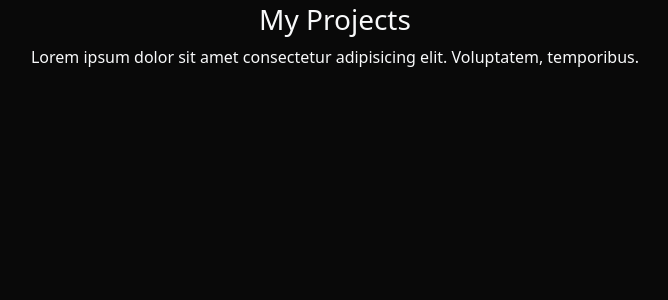
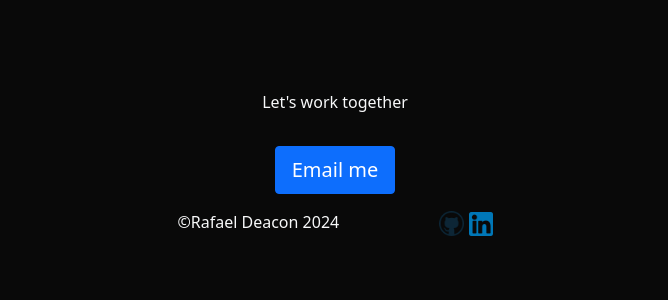
Before and after one commit to Rafa2626/django-porfolio-simple, a Django app: page / in a window 1280 px wide. Shown: the part 560-860 px from the top of the page, without its empty margins (305-973 px from the left). Before the commit the page ends 627 px from the top, so only its background shows below. Run offline with Django 5.2, Linux system fonts and the light colour scheme; data that the repository does not hold is empty.

Commit message:
Some extra changes, good things :)

```diff
--- a/portfolio/static/main.css
+++ b/portfolio/static/main.css
@@ -16,7 +16,16 @@
 }
 
 .navbar-brand {
-    font-size: 50px;
+    font-size: 30px;
+    display: flex;
+    align-items: center;
+    justify-content: center;
+    height: 100%; /* Ajusta según sea necesario */
+
+}
+
+.navbar {
+    height: 50px;
 }
 
 
@@ -33,3 +42,21 @@
     max-height: 245px;
     object-fit: cover; /* Ajusta la imagen para cubrir la tarjeta sin deformarla */
 }
+
+.col-md-8 h1,
+.col-md-8 h2 {
+    margin-bottom: 1rem;
+}
+
+.footer {
+    margin-top: 10rem;
+}
+
+.githu {
+    height: 25px;
+    margin-left: 6rem;
+}
+
+.linkedin {
+    height: 24px;
+}
--- a/portfolio/templates/home.html
+++ b/portfolio/templates/home.html
@@ -10,11 +10,11 @@
  </div>
 
  <div class="col-md-8 my-auto">
-    <h1> I am <strong>Rafael Deacon</strong></h1>
-    <h2>I am a Python Fullstack Developer</h2>
-    <p>Lorem ipsum, dolor sit amet consectetur adipisicing elit. Maxime assumenda quae fuga modi explicabo inventore dolor dolorum commodi voluptatem voluptatibus veniam, libero beatae possimus dolorem sit obcaecati, sunt deserunt cupiditate iure delectus temporibus, laboriosam nemo! Dignissimos non similique consequuntur excepturi praesentium nisi impedit velit. Minus, deserunt quia natus ullam itaque consequuntur tempore dignissimos ipsum eum, perferendis sit placeat, odio blanditiis error. Facere repellat, accusantium adipisci quas consequuntur pariatur eveniet magnam dignissimos necessitatibus id quidem tempora consequatur veritatis quos rerum distinctio optio cumque doloribus ad ipsum, repudiandae doloremque blanditiis delectus? Deleniti nemo magnam perferendis atque esse hic natus soluta veniam praesentium?</p>
+    <h1> Hi, I am <strong>Rafael Deacon!</strong></h1>
+    <h2>I am also a Python Fullstack developer.</h2>
+    <p>Hello, I'm Rafael Deacon, a Junior Developer with a passion for creating software. I stand out for approaching challenges with creativity and solving problems efficiently. My goal is to share experiences through projects that reflect my dedication and love for programming. Explore my portfolio and join my journey in the world of software development.</p>
     <a href="{% static 'portfolio/CV test.pdf' %}"
-        class="btn btn-primary btn-lg rounded-0 my-3"
+        class="btn btn-primary btn-lg rounded my-3"
         >Download
     </a>
  </div>
@@ -23,7 +23,7 @@
 
 <div class="row my-4 text-center">
     <h3>My Projects</h3>
-    <p>Lorem ipsum dolor sit amet consectetur adipisicing elit. Voluptatem, temporibus.</p>
+    <p>This is a small sample of my most notable projects</p>
 
 {% for project in projects %}
 
@@ -43,9 +43,47 @@
     </div>
 </div>
 
+
+
 {% endfor %}
+
+<footer class="footer" id="contacto">
+    <section class="footer__container container">
+        <p>Let's work together</p>
+        <button id="copyEmailButton" class="btn btn-primary btn-lg rounded my-3">
+            Email me
+        </button>
+        <p>&copy;Rafael Deacon 2024
+            <img src="{% static 'portfolio/github.png' %}" class="img-fluid githu" alt="">
+            <img src="{% static 'portfolio/linkedin.png' %}" class="img-fluid linkedin" alt="">
+        </p>
+    </section>
+</footer>
+
+<script>
+    document.getElementById('copyEmailButton').addEventListener('click', function() {
+        var emailToCopy = 'rafaeldeacon15@gmail.com'; // Reemplaza con tu dirección de correo electrónico
+        var textarea = document.createElement('textarea');
+        textarea.value = emailToCopy;
+
+        // Asegurarse de que el textarea no sea visible
+        textarea.style.position = 'fixed';
+        textarea.style.opacity = 0;
+
+        document.body.appendChild(textarea);
+
+        textarea.select();
+        document.execCommand('copy');
+
+        document.body.removeChild(textarea);
+
+        alert('Dirección de correo copiada al portapapeles: ' + emailToCopy);
+    });
+</script>
+
 
 {% endblock %}
 
 
+
 </div>
```
Also changed, not shown: portfolio/static/portfolio/github.png (added), portfolio/static/portfolio/linkedin.png (added).
